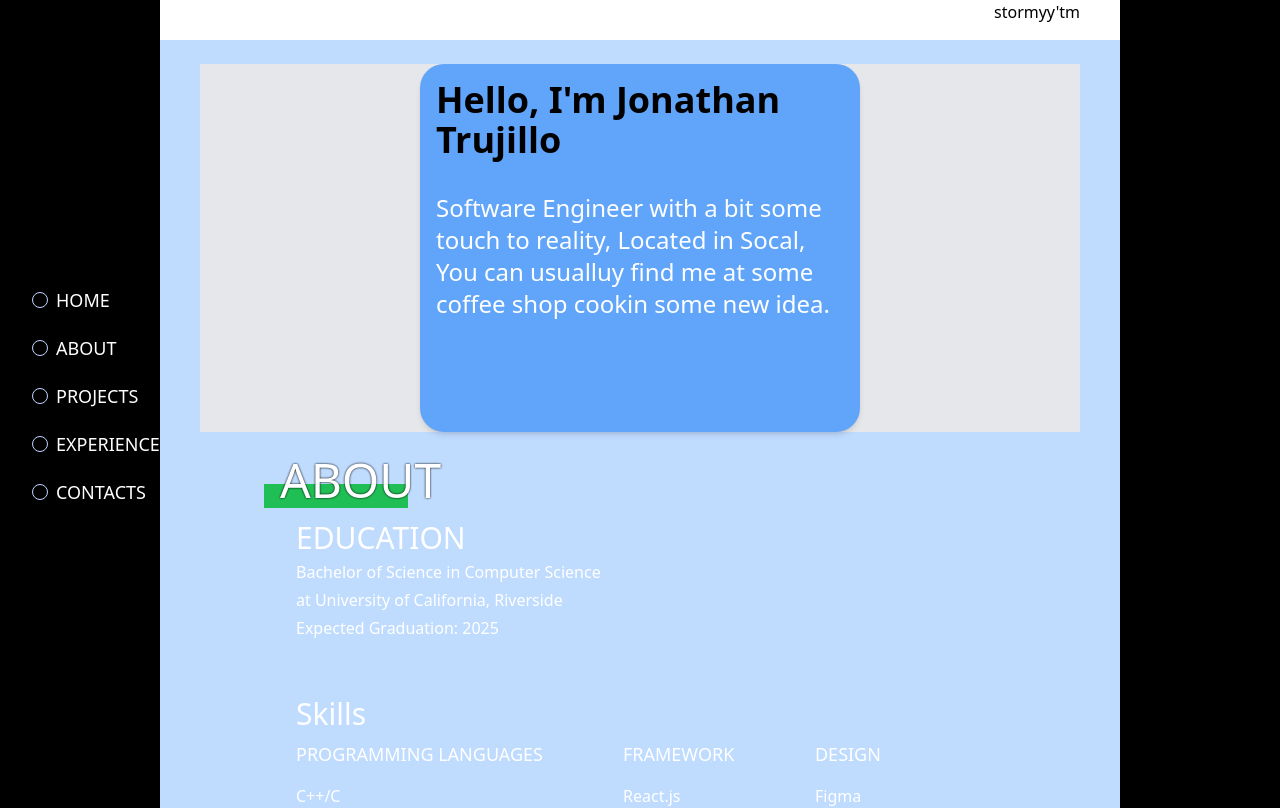
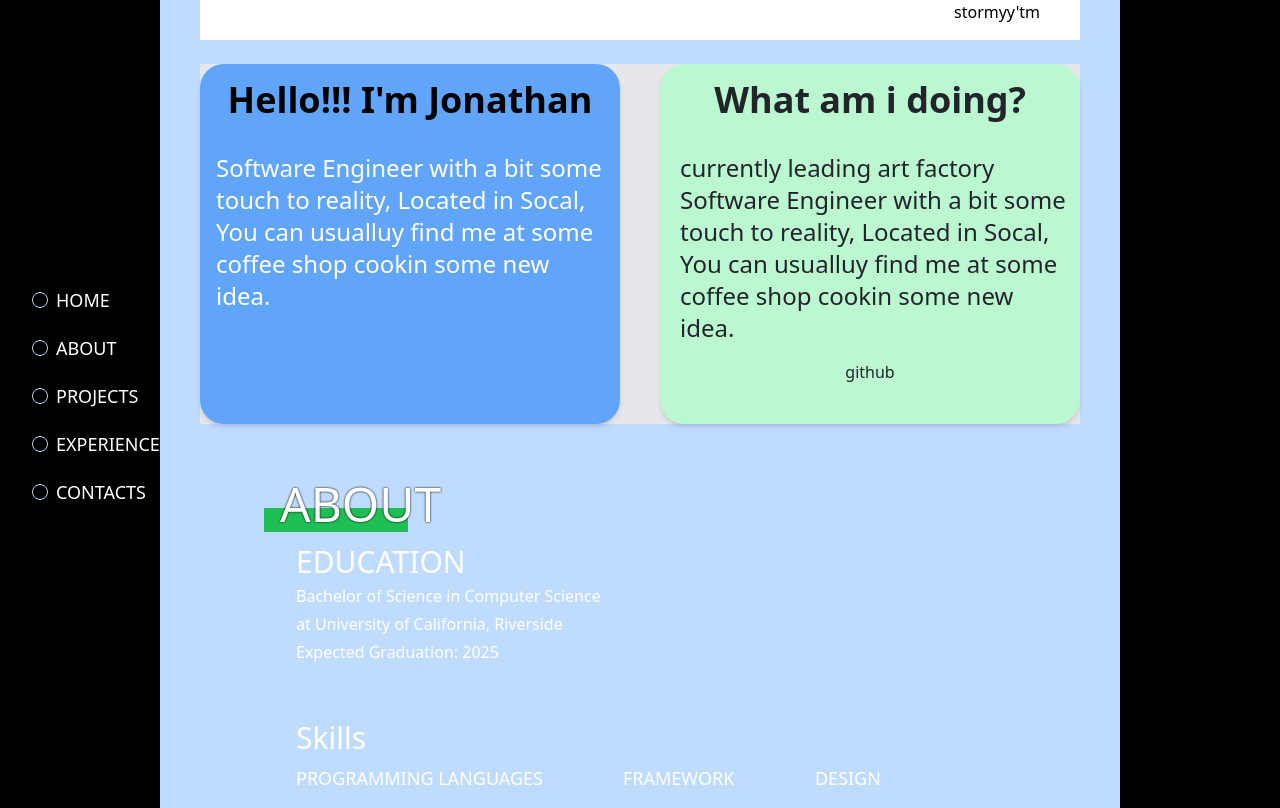
Before and after one commit to stormyy00/portfolio, a Next.js app: page / in a window 1280 px wide. Shown: the top 808 px of the page. Built offline with nearby package versions, Linux system fonts and the light colour scheme.

Commit message:
created what im doing

```diff
--- a/src/components/Landing.jsx
+++ b/src/components/Landing.jsx
@@ -15,13 +15,13 @@ const Landing = () => {
   return (
     <section
       id="landing"
-      className="h-[70vh] md:h-full flex items-center md:items-center justify-center flex-col w-11/12 md:w-11/12 mt-4 md:mt-24 bg-gray-200"
+      className="h-[70vh] md:h-full flex items-center md:items-start flex-col md:flex-row  gap-10 justify-start flex-cols w-11/12 md:w-11/12 mt-4 md:mt-24 bg-gray-200 mb-8"
     >
       <div className="flex flex-col w-full md:w-3/6 md:flex-row  md:items-start bg-blue-400 rounded-3xl shadow-md">
         {/* <Image src={me} alt="me" className="w-1/4 h-auto" /> */}
         {/* <div className="h-40 w-2/3 bg-pink-400"></div> */}
         {/* <div className="bg-web-theme h-48 w-6 mx-8" /> */}
-        <div className="flex justtify-start mb-16 bg-100">
+        <div className="flex justtify-start mb-16">
           <motion.div
             initial="hidden"
             animate="show"
@@ -37,7 +37,7 @@ const Landing = () => {
               }}
               className="m-3 text-black font-montserrat font-semibold text-xl md:text-4xl"
             >
-              Hello, {"I'm"} Jonathan Trujillo
+              Hello!!! {"I'm"} Jonathan
             </motion.p>
             <motion.p
               variants={animation}
@@ -73,7 +73,17 @@ const Landing = () => {
           </motion.div>
         </div>
       </div>
-
+      <div className="w-full md:w-3/6 flex flex-col items-center bg-green-200 rounded-3xl shadow-md -16">
+        <p className=" font-montserrat font-semibold  text-xl md:text-4xl mt-3 ">
+          What am i doing?
+        </p>
+        <div className="m-3 font-anticDidone text-xl md:text-2xl translate-x-1">
+          currently leading art factory Software Engineer with a bit some touch
+          to reality, Located in Socal, You can usualluy find me at some coffee
+          shop cookin some new idea.
+        </div>
+        <div className="mb-10">github</div>
+      </div>
       {/* <motion.div
         initial="hidden"
         animate="show"
--- a/src/components/Navigation.jsx
+++ b/src/components/Navigation.jsx
@@ -19,7 +19,7 @@ const Navigation = () => {
   };
 
   return (
-    <div className="flex flex-row-reverse w-full h-10 bg-white justify-between z-0">
+    <div className="flex flex-row-reverse w-11/12 h-10 bg-white justify-between z-0">
       <div className="text-black mr-10">stormyy'tm</div>
     </div>
     // <div className="w-full ml-3 py-2 md:mt-64">
--- a/src/components/Sidebar.jsx
+++ b/src/components/Sidebar.jsx
@@ -19,7 +19,7 @@ const Sidebar = () => {
             //   onClick={() => console.log(`Clicked on ${item.name}`)}
             onClick={() => handleClick(index)} // Corrected onClick handler
             href={item.link}
-            className={`flex px-2 py-1.5 text-white text-lg items-center no-underline hover:cursor-pointer ${
+            className={`flex px-2 py-1.5 text-white text-lg items-center no-underline hover:scale-110 cursor-pointer duration-300 ${
               selected === index
                 ? "bg-blue-400 rounded-[10px] bg-opacity-70 drop-shadow-sm"
                 : "hover:bg-gray-500 rounded-[10px] bg-opacity-70 hover:drop-shadow-sm"
```
